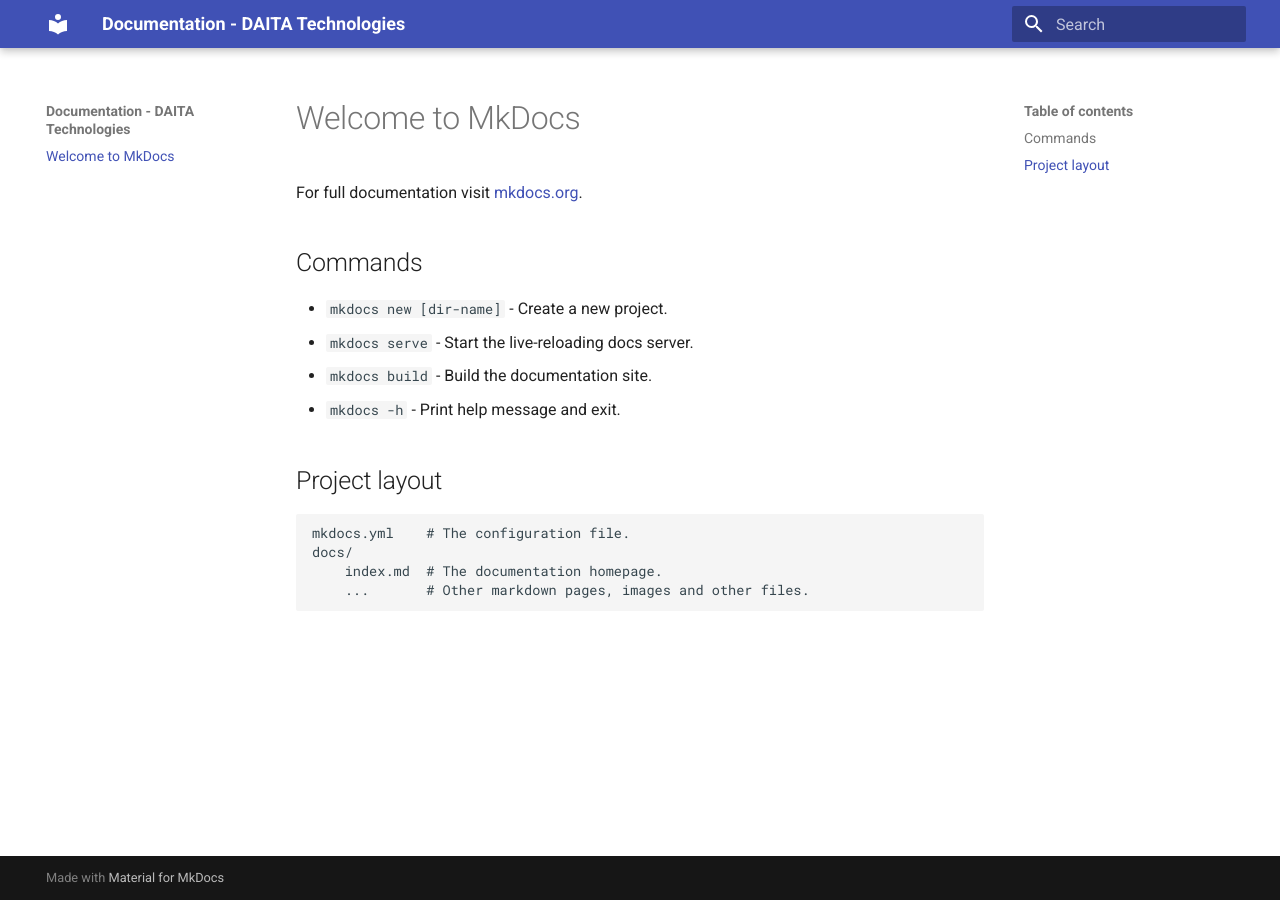
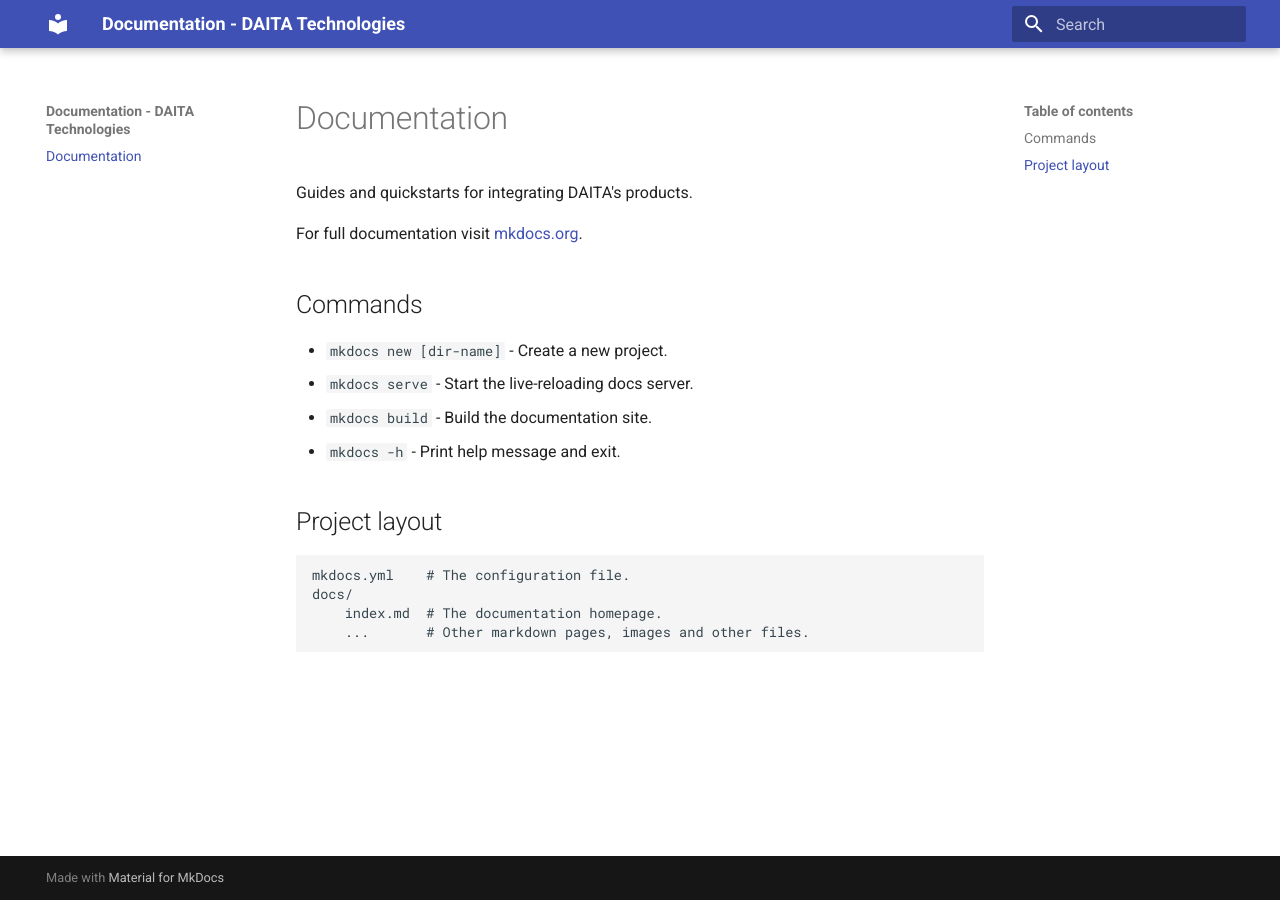
Before and after one commit to Daita-Technologies/DAITA-Technologies.github.io, an MkDocs documentation site: the page built from docs/index.md, in a window 1280 px wide. Built offline with MkDocs 1.6.1 and Material for MkDocs 9.7.7, drawn with Linux system fonts in a browser that asks for light colours; the version menu is left out.

Commit message:
Small adjustment of index file

```diff
--- a/docs/index.md
+++ b/docs/index.md
@@ -1,4 +1,5 @@
-# Welcome to MkDocs
+# Documentation
+Guides and quickstarts for integrating DAITA's products.
 
 For full documentation visit [mkdocs.org](https://www.mkdocs.org).
 
```
Also changed, not shown: site/404.html, site/index.html, site/search/search_index.json, 1 other file.
